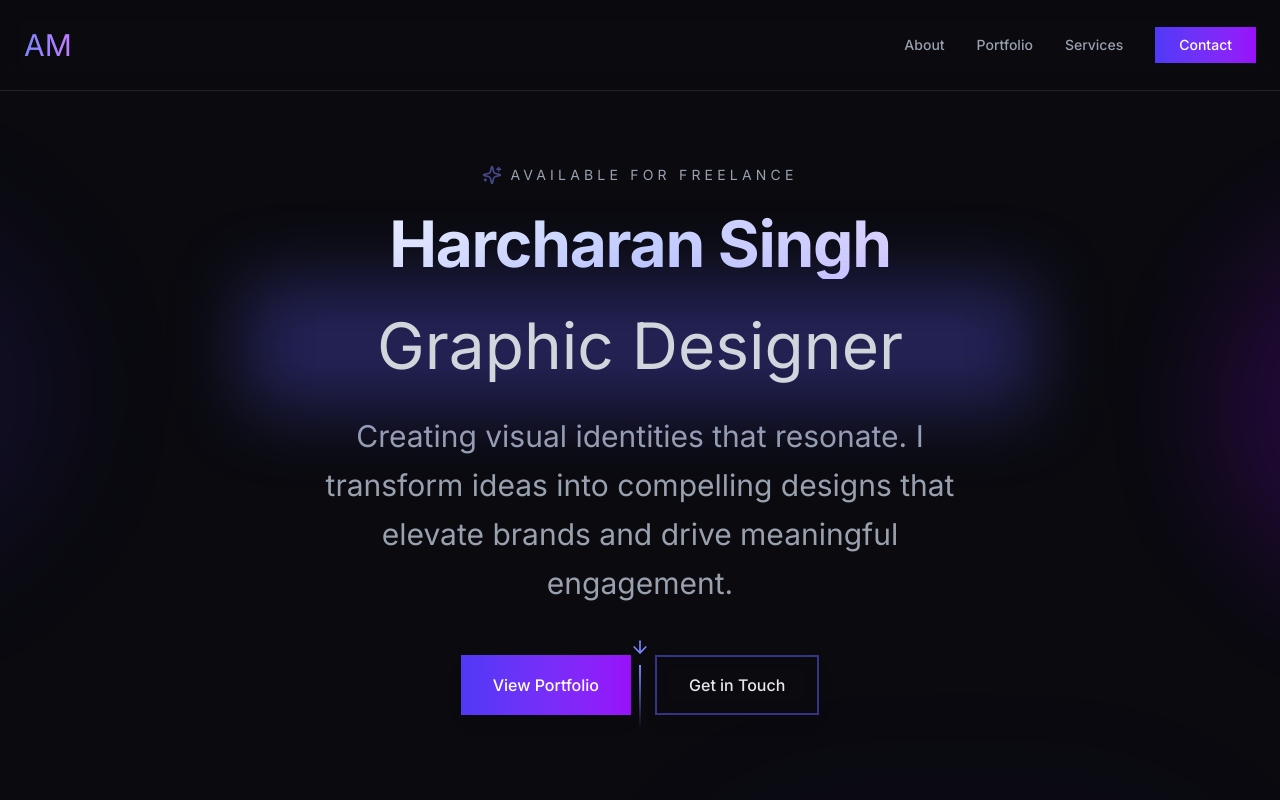
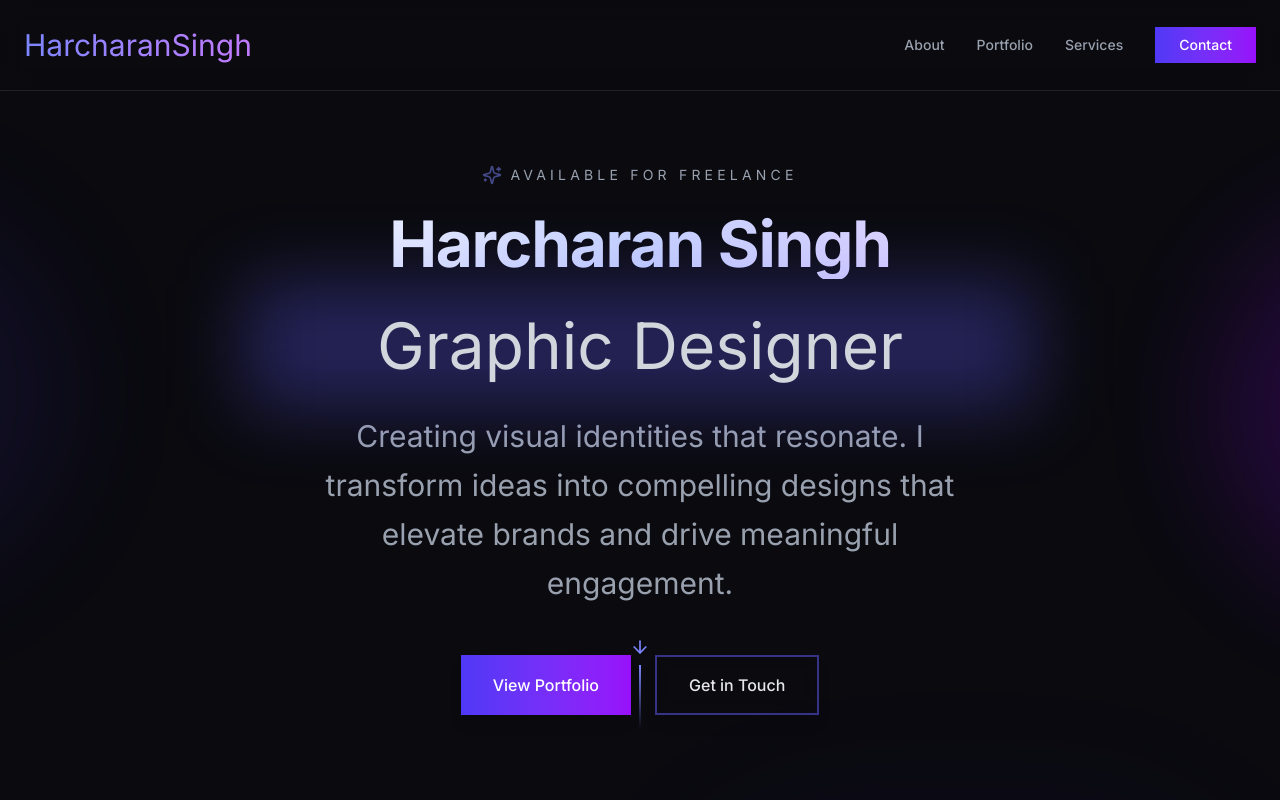
Before and after one commit to Harcharan2102784/portfolio, a React (Vite) app: page / in a window 1280 px wide. Shown: the top 800 px of the page. Built offline with nearby package versions, Linux system fonts and the light colour scheme.

Commit message:
Update Header.tsx

```diff
--- a/src/app/components/Header.tsx
+++ b/src/app/components/Header.tsx
@@ -16,7 +16,7 @@ export function Header() {
     <header className="fixed top-0 left-0 right-0 z-50 bg-[#0a0a0f]/80 backdrop-blur-md border-b border-white/10">
       <div className="max-w-7xl mx-auto px-6 py-6 flex items-center justify-between">
         <div className="text-xl text-transparent bg-clip-text bg-gradient-to-r from-indigo-400 to-purple-400 hover:scale-110 transition-transform cursor-pointer">
-          AM
+          HarcharanSingh
         </div>
 
         <nav className="hidden md:flex items-center gap-8">
```
